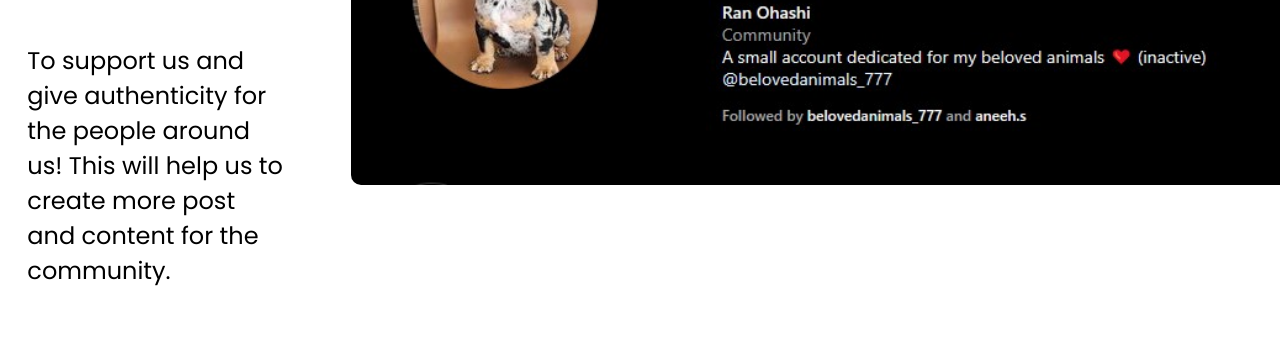
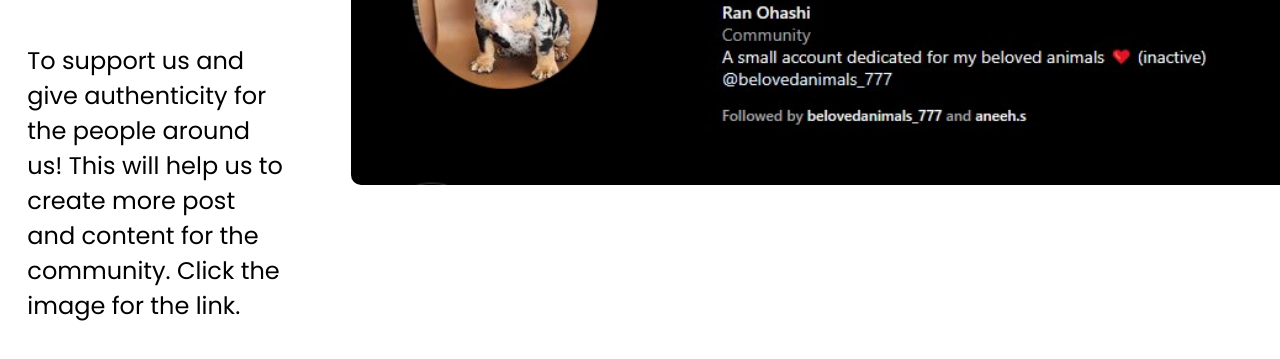
Before and after one commit to haijin2/wanderpetzz, a plain HTML site: page contacts.html in a window 1280 px wide. Shown: the part 633-992 px from the top of the page. Drawn offline with Linux system fonts and the light colour scheme.

Commit message:
Update contacts.html

```diff
--- a/contacts.html
+++ b/contacts.html
@@ -35,11 +35,13 @@
 
             <div class="content3">
                 <div class="loc">
+                    <a href="https://www.instagram.com/our_wander_pets?utm_source=ig_web_button_share_sheet&igsh=ZDNlZDc0MzIxNw==">
                     <img src="images/our_wander.jpg" class ='owr'>
+                </a>
                    </div>
 
                     <h1><span class='wander'>Give us a like</span></h1>
-                    <p>To support us and give authenticity for the people around us! This will help us to create more post and content for the community.</p>
+                    <p>To support us and give authenticity for the people around us! This will help us to create more post and content for the community. Click the image for the link.</p>
 
 
 
```
